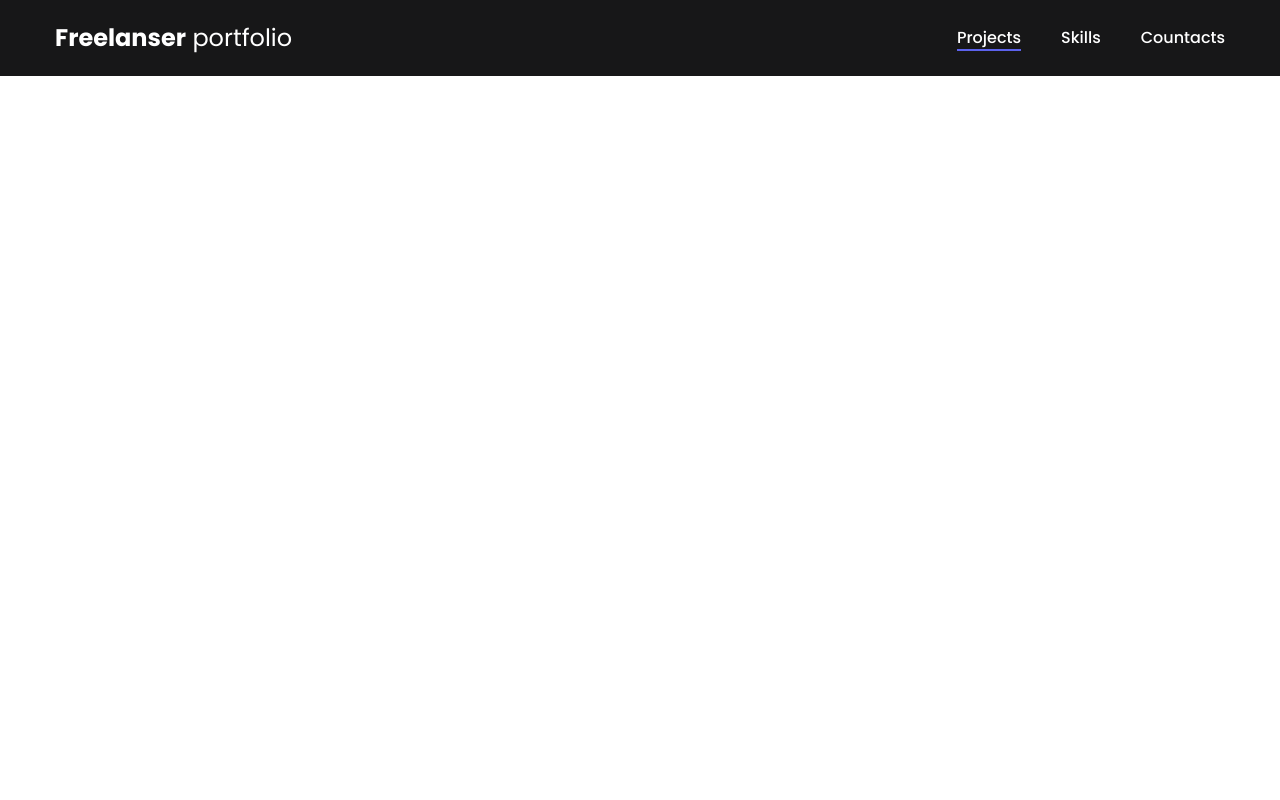
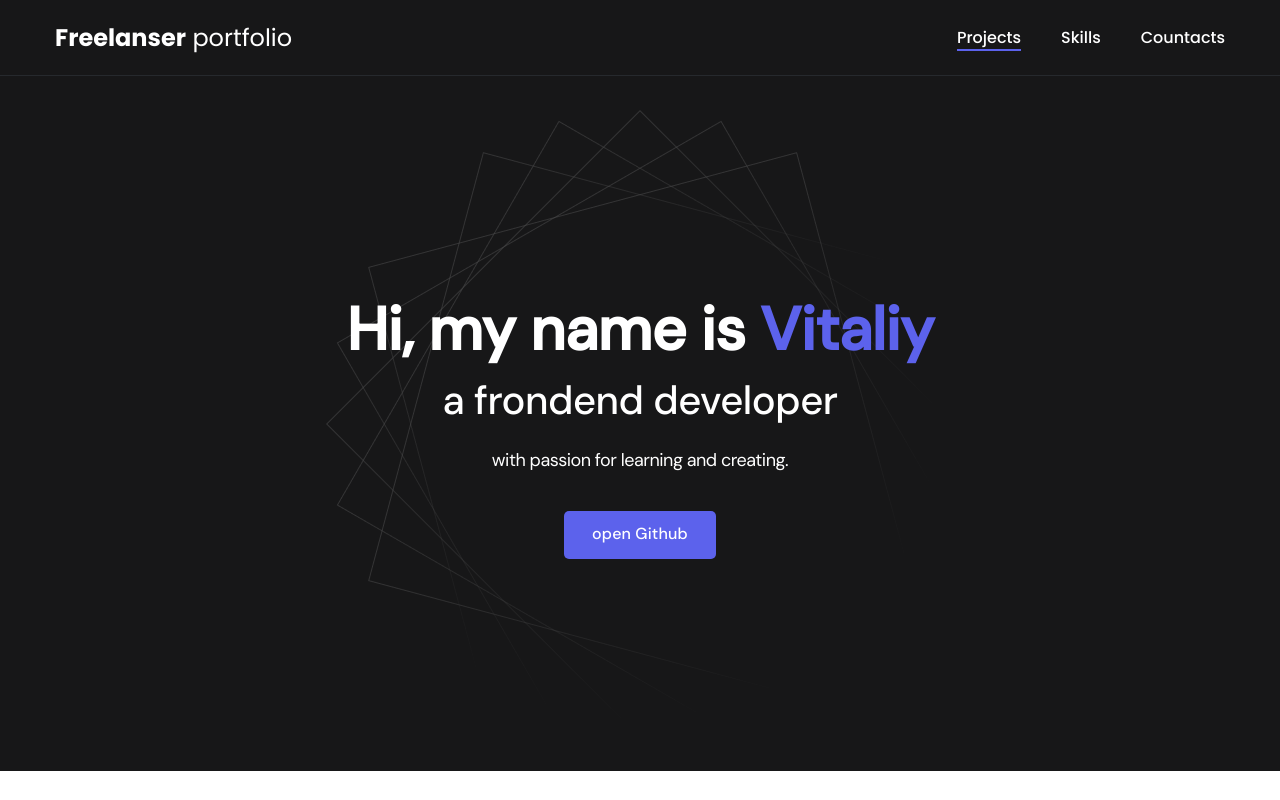
Before and after one commit to VitalyKulikov/Freelanser_portfolio, a plain HTML site: page index.html in a window 1280 px wide. Drawn offline with Linux system fonts and the light colour scheme.

Commit message:
the first screen

```diff
--- a/css/main.css
+++ b/css/main.css
@@ -7,10 +7,11 @@ font-family: 'Poppins', sans-serif; */
 
 :root{
   --black: #171718;
-  --black-border: #171718;
+  --black-border: #26292d;
   --white: #fff;
   --purple: #5c62ec;
 
+  --text-color: var(--black);
   --dark-bg: var(--black);
   --dark-border: var(--black-border);
   --header-text: var(--white);
@@ -19,6 +20,8 @@ font-family: 'Poppins', sans-serif; */
 
 html, body{
   font-family: 'DM Sans';
+  letter-spacing: -0.5px;
+  color: var(--text-color);
 }
 
 /* *{
@@ -38,6 +41,7 @@ html, body{
   border-bottom: 1px solid var(--dark-border);
   background-color: var(--dark-bg);
   color: var(--header-text);
+  letter-spacing: normal;
 }
 
 .nav-row{
@@ -88,3 +92,80 @@ html, body{
   width: 100%;
   background-color: var(--accent);
 }
+
+/* header */
+
+.header{
+  padding: 40px 0;
+  min-height: 695px;
+
+  display: flex;
+  justify-content: center;
+  align-items: center;
+
+  background-color: var(--dark-bg);
+  background-image: url('./../img/header-bg.png');
+  background-repeat: no-repeat;
+  background-size: auto;
+  background-position: center;
+
+  color: var(--header-text);
+  text-align: center;
+}
+
+.header__wrapper{
+  padding: 0 15px;
+  min-width: 660px;
+}
+
+.header__title{
+  margin-bottom: 20px;
+  font-size: 40px;
+  font-weight: 500;
+  line-height: 1.4;
+}
+
+.header__title strong{
+  font-size: 60px;
+  font-weight: 700;
+}
+
+.header__title em{
+  font-style: normal;
+  color: var(--accent);
+}
+
+.header__text{
+  margin-bottom: 40px;
+  font-size: 18px;
+  line-height: 1.333;
+}
+
+.header__text p+p{
+  margin-top: 1em;
+}
+
+.btn{
+  display: inline-block;
+  height: 48px;
+  padding: 12px 28px;
+
+  border-radius: 5px;
+  background-color: var(--accent);
+  color: var(--white);
+
+  font-size: 16px;
+  font-weight: 500;
+  letter-spacing: 0.15px;
+
+  transition: opacity 0.2s ease-in;
+}
+
+.btn:hover{
+  opacity: 0.8;
+}
+
+.btn:active{
+  position: relative;
+  top: 1px;
+}
--- a/index.html
+++ b/index.html
@@ -19,5 +19,18 @@
        </div>
     </div>
   </nav>
+
+  <header class="header">
+    <div class="header__wrapper">
+      <h1 class="header__title">
+        <strong>Hi, my name is <em>Vitaliy</em></strong><br>
+         a frondend developer
+      </h1>
+      <div class="header__text">
+        <p>with passion for learning and creating.</p>
+      </div>
+      <a href="#!" class="btn">open Github</a>
+    </div>
+  </header>
 </body>
 </html>
```
Also changed, not shown: img/header-bg.png (added), img/projects/01.jpg (added), img/projects/02.jpg (added), img/projects/03.jpg (added), img/projects/04.jpg (added), img/projects/05.jpg (added), img/projects/06.jpg (added), 3 other files.
